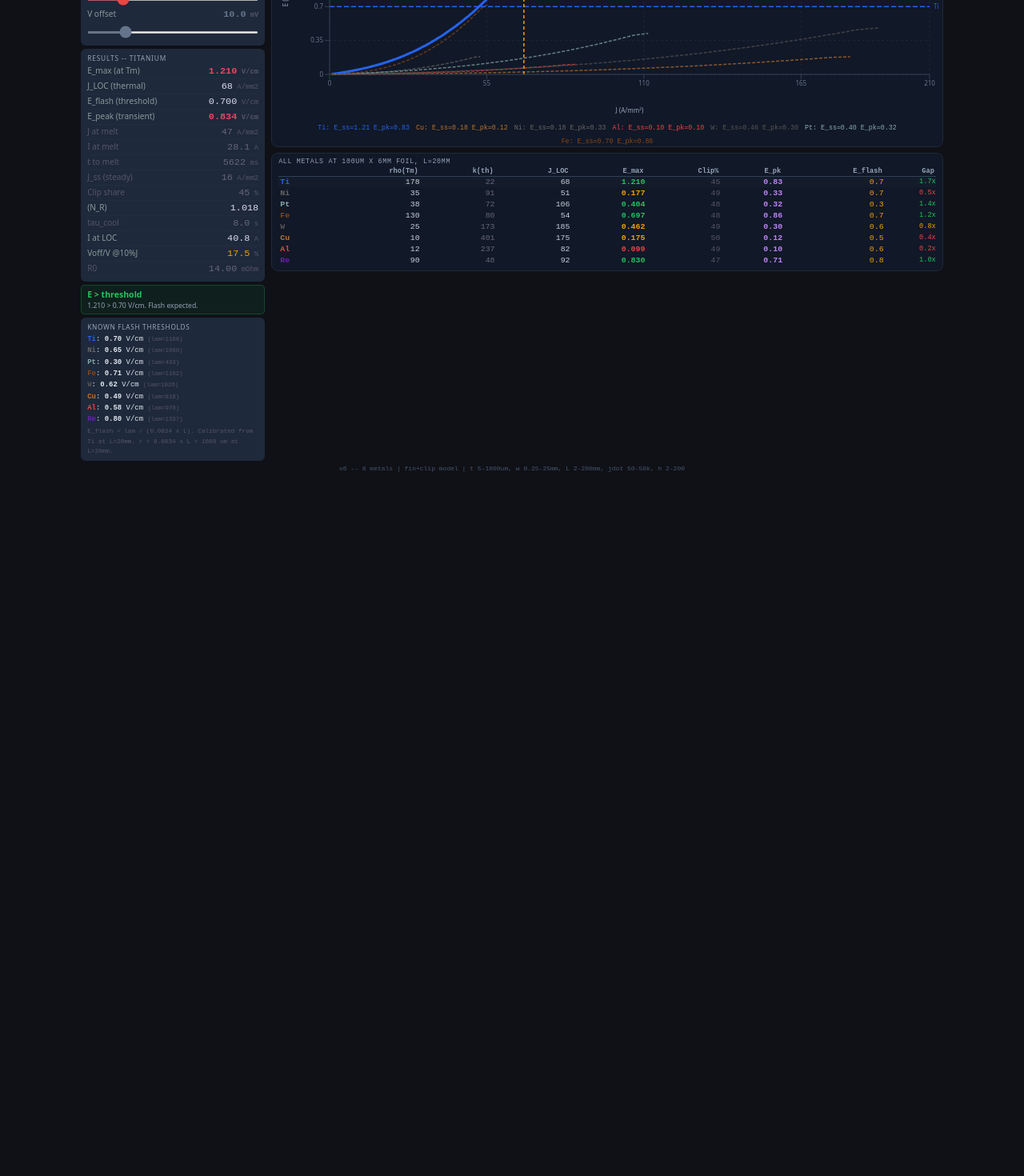
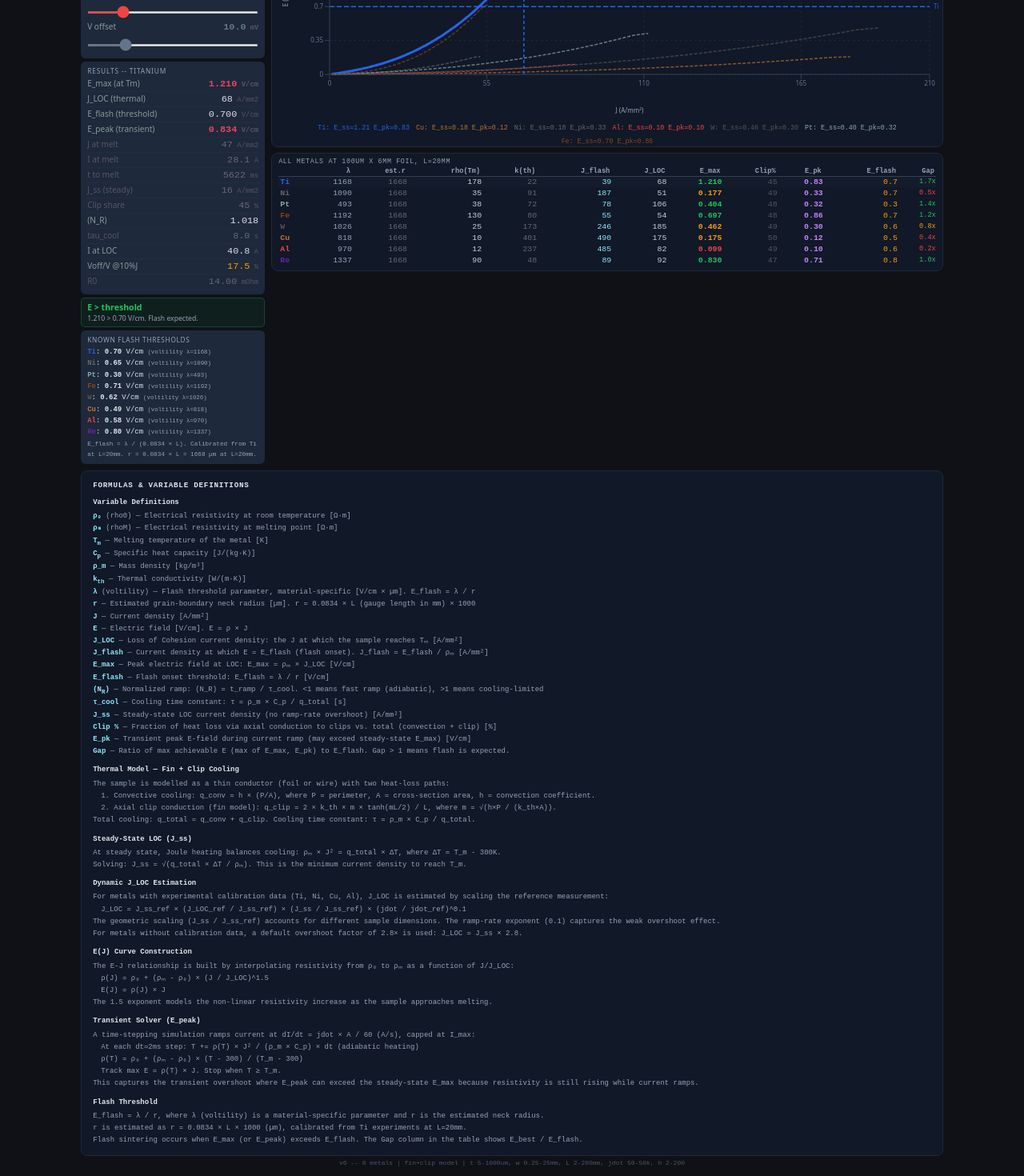
Before and after one commit to ricfulop/flash-process-window, a React (Vite) app: page / in a window 1280 px wide. Shown: the part 448-1918 px from the top of the page at 80% size. Before the commit the page ends 1049 px from the top, so only its background shows below. Built offline with nearby package versions, Linux system fonts and the light colour scheme.

Commit message:
v6: LOC color match, J_flash/voltility cols, formulas section, hide-exp toggle, lighter thresholds text

```diff
--- a/src/ProcessWindowV5.jsx
+++ b/src/ProcessWindowV5.jsx
@@ -247,6 +247,7 @@ export default function ProcessWindowV5() {
   var _h = useState(8); var hConv = _h[0]; var setHConv = _h[1];
   var _v = useState(10); var vOff = _v[0]; var setVOff = _v[1];
   var _im = useState(100); var Imax = _im[0]; var setImax = _im[1];
+  var _he = useState(false); var hideExp = _he[0]; var setHideExp = _he[1];
 
   var mp = DB[metal];
   var dum = geo === "wire" ? diam : 0;
@@ -266,9 +267,10 @@ export default function ProcessWindowV5() {
     var R0 = Am2 > 0 ? mp.rho0 * Lm / Am2 : 0;
     var clipPct = est.cool.qTot > 0 ? est.cool.qClip / est.cool.qTot * 100 : 0;
     var Ef = flashThreshold(mp.lam, gauge);
+    var Jflash = Ef > 0 && mp.rhoM > 0 ? (Ef * 100 / mp.rhoM) / 1e6 : 0;
     var trans = transientEpeak(mp, thick, width, dum, gauge, Imax, jdot, geo === "wire");
     return {
-      Jloc: Jloc, Emax: Emax, Ef: Ef, tr: tr, NR: NR, tau: est.cool.tau,
+      Jloc: Jloc, Emax: Emax, Ef: Ef, Jflash: Jflash, tr: tr, NR: NR, tau: est.cool.tau,
       Epeak: trans.Epeak, tMelt: trans.tMelt, Imelt: trans.Imelt, Jmelt: trans.Jmelt, dIdt: trans.dIdt,
       I: I, s10: s10, R0: R0, Jss: est.Jss, clipPct: clipPct
     };
@@ -280,7 +282,9 @@ export default function ProcessWindowV5() {
       var est = estimateJloc(m, geo, thick, width, dum, gauge, jdot, hConv);
       var pts = buildEJ(m, est.Jloc, 100);
       var tr = transientEpeak(DB[m], thick, width, dum, gauge, Imax, jdot, geo === "wire");
-      c[m] = { pts: pts, Jloc: est.Jloc, Emax: DB[m].rhoM * est.Jloc * 1e6 / 100, Epeak: tr.Epeak, Jmelt: tr.Jmelt, Ef: flashThreshold(DB[m].lam, gauge) };
+      var mEf = flashThreshold(DB[m].lam, gauge);
+      var mJflash = mEf > 0 && DB[m].rhoM > 0 ? (mEf * 100 / DB[m].rhoM) / 1e6 : 0;
+      c[m] = { pts: pts, Jloc: est.Jloc, Emax: DB[m].rhoM * est.Jloc * 1e6 / 100, Epeak: tr.Epeak, Jmelt: tr.Jmelt, Ef: mEf, Jflash: mJflash };
     });
     return c;
   }, [geo, thick, width, diam, gauge, jdot, hConv, dum, Imax]);
@@ -384,6 +388,15 @@ export default function ProcessWindowV5() {
         {/* LEFT */}
         <div style={{ display: "flex", flexDirection: "column", gap: 4 }}>
           <div style={{ background: "#1e293b", borderRadius: 6, padding: "6px 8px" }}>
+            <label style={{
+              display: "flex", alignItems: "center", gap: 5, cursor: "pointer",
+              fontSize: "0.52rem", color: "#94a3b8", marginBottom: 4
+            }}>
+              <input type="checkbox" checked={hideExp}
+                onChange={function () { setHideExp(!hideExp); }}
+                style={{ accentColor: "#e94560", width: 12, height: 12 }} />
+              Hide experimental calibration dataset
+            </label>
             <div style={{
               fontSize: "0.54rem", color: "#94a3b8", letterSpacing: "0.1em",
               textTransform: "uppercase", marginBottom: 2
@@ -474,12 +487,12 @@ export default function ProcessWindowV5() {
                   <div key={k}>
                     <span style={{ color: m.color, fontWeight: 700 }}>{k}</span>
                     {": "}<b>{ef.toFixed(2)}</b>{" V/cm "}
-                    <span style={{ color: "#556", fontSize: "0.46rem" }}>{"(lam=" + m.lam + ")"}</span>
+                    <span style={{ color: "#94a3b8", fontSize: "0.46rem" }}>{"(voltility \u03BB=" + m.lam + ")"}</span>
                   </div>
                 );
               })}
-              <div style={{ color: "#556", fontSize: "0.48rem", marginTop: 2 }}>
-                {"E_flash = lam / (0.0834 x L). Calibrated from Ti at L=20mm. r = 0.0834 x L = " + (R_FACTOR * gauge * 1000).toFixed(0) + " um at L=" + gauge + "mm."}
+              <div style={{ color: "#94a3b8", fontSize: "0.48rem", marginTop: 2 }}>
+                {"E_flash = \u03BB / (0.0834 \u00D7 L). Calibrated from Ti at L=20mm. r = 0.0834 \u00D7 L = " + (R_FACTOR * gauge * 1000).toFixed(0) + " \u00B5m at L=" + gauge + "mm."}
               </div>
             </div>
           </div>
@@ -519,13 +532,14 @@ export default function ProcessWindowV5() {
                     label={{ value: metal + " onset " + uc.Ef.toFixed(2), position: "right", style: { fontSize: 8, fill: mp.color } }} />
                 ) : null}
                 {uc.Emax > 0 && uc.Emax < 8 ? (
-                  <ReferenceLine y={uc.Emax} stroke="#f59e0b" strokeDasharray="3 3" strokeWidth={1}
-                    label={{ value: metal + " LOC " + uc.Emax.toFixed(2), position: "insideTopRight", style: { fontSize: 7, fill: "#f59e0b" } }} />
+                  <ReferenceLine y={uc.Emax} stroke={mp.color} strokeDasharray="3 3" strokeWidth={1}
+                    label={{ value: metal + " LOC " + uc.Emax.toFixed(2), position: "insideTopRight", style: { fontSize: 7, fill: mp.color } }} />
                 ) : null}
                 {metal !== "Ti" && flashThreshold(DB.Ti.lam, gauge) < 8 ? (
                   <ReferenceLine y={flashThreshold(DB.Ti.lam, gauge)} stroke="#2563eb40" strokeDasharray="4 4" strokeWidth={0.7}
                     label={{ value: "Ti " + flashThreshold(DB.Ti.lam, gauge).toFixed(2), position: "insideTopRight", style: { fontSize: 6, fill: "#2563eb60" } }} />
                 ) : null}
+                {!hideExp ? (
                   <Scatter data={scatter.filter(function (d) { return !d.isUser; })}>
                     {scatter.filter(function (d) { return !d.isUser; }).map(function (d, i) {
                       return <Cell key={i}
@@ -534,6 +548,7 @@ export default function ProcessWindowV5() {
                         strokeWidth={2} r={d.flash ? 6 : 4} />;
                     })}
                   </Scatter>
+                ) : null}
                 <Scatter data={scatter.filter(function (d) { return d.isUser; })}>
                   {scatter.filter(function (d) { return d.isUser; }).map(function (d, i) {
                     return <Cell key={i} fill={fa.c} stroke="#fff" strokeWidth={2.5} r={8} />;
@@ -545,7 +560,7 @@ export default function ProcessWindowV5() {
               display: "flex", gap: 6, justifyContent: "center", flexWrap: "wrap",
               fontSize: "0.55rem", fontFamily: FONT_M, color: "#64748b"
             }}>
-              {["Ti", "Cu", "Ni", "Al"].map(function (k) {
+              {!hideExp ? ["Ti", "Cu", "Ni", "Al"].map(function (k) {
                 return (
                   <span key={k} style={{ display: "flex", alignItems: "center", gap: 2 }}>
                     <span style={{
@@ -555,13 +570,15 @@ export default function ProcessWindowV5() {
                     {k}
                   </span>
                 );
-              })}
+              }) : null}
+              {!hideExp ? (
                 <span style={{ display: "flex", alignItems: "center", gap: 2 }}>
                   <span style={{
                     width: 6, height: 6, borderRadius: "50%", background: "#22c55e",
                     display: "inline-block"
                   }} />{" flash"}
                 </span>
+              ) : null}
               <span style={{ display: "flex", alignItems: "center", gap: 2 }}>
                 <span style={{
                   width: 8, height: 8, borderRadius: "50%", background: fa.c,
@@ -605,8 +622,8 @@ export default function ProcessWindowV5() {
                     label={{ value: metal + " onset " + uc.Ef.toFixed(2), position: "right", style: { fontSize: 8, fill: mp.color } }} />
                 ) : null}
                 {uc.Jloc > 0 && uc.Jloc < Math.ceil(maxJ / 10) * 10 ? (
-                  <ReferenceLine x={Math.round(uc.Jloc * 10) / 10} stroke="#f59e0b" strokeDasharray="4 3" strokeWidth={1.5}
-                    label={{ value: metal + " LOC " + uc.Jloc.toFixed(0), position: "insideTopRight", style: { fontSize: 8, fill: "#f59e0b" } }} />
+                  <ReferenceLine x={Math.round(uc.Jloc * 10) / 10} stroke={mp.color} strokeDasharray="4 3" strokeWidth={1.5}
+                    label={{ value: metal + " LOC " + uc.Jloc.toFixed(0), position: "insideTopRight", style: { fontSize: 8, fill: mp.color } }} />
                 ) : null}
                 {metal !== "Ti" && flashThreshold(DB.Ti.lam, gauge) < 8 ? (
                   <ReferenceLine y={flashThreshold(DB.Ti.lam, gauge)} stroke="#2563eb40" strokeDasharray="4 4" strokeWidth={0.7} />
@@ -647,8 +664,11 @@ export default function ProcessWindowV5() {
               <thead>
                 <tr style={{ borderBottom: "1px solid #334155", color: "#94a3b8", fontSize: "0.54rem" }}>
                   <th style={{ textAlign: "left", padding: "1px 2px" }}>{""}</th>
+                  <th style={{ textAlign: "right", padding: "1px 2px" }}>{"\u03BB"}</th>
+                  <th style={{ textAlign: "right", padding: "1px 2px" }}>{"est.r"}</th>
                   <th style={{ textAlign: "right", padding: "1px 2px" }}>{"rho(Tm)"}</th>
                   <th style={{ textAlign: "right", padding: "1px 2px" }}>{"k(th)"}</th>
+                  <th style={{ textAlign: "right", padding: "1px 2px" }}>J_flash</th>
                   <th style={{ textAlign: "right", padding: "1px 2px" }}>J_LOC</th>
                   <th style={{ textAlign: "right", padding: "1px 2px" }}>E_max</th>
                   <th style={{ textAlign: "right", padding: "1px 2px" }}>Clip%</th>
@@ -666,6 +686,8 @@ export default function ProcessWindowV5() {
                   var tr_res = transientEpeak(m, thick, width, dum, gauge, Imax, jdot, geo === "wire");
                   var tr_E = tr_res.Epeak;
                   var ef = flashThreshold(m.lam, gauge);
+                  var Jfl = ef > 0 && m.rhoM > 0 ? (ef * 100 / m.rhoM) / 1e6 : 0;
+                  var rEst = R_FACTOR * gauge * 1000;
                   var Ebest = Math.max(E, tr_E);
                   var gap = ef != null ? (Ebest / ef) : null;
                   var ok = ef != null ? gap > 0.8 : Ebest > 0.5;
@@ -675,8 +697,11 @@ export default function ProcessWindowV5() {
                       background: k === metal ? "rgba(30,41,59,0.25)" : "transparent"
                     }}>
                       <td style={{ padding: "1px 2px", color: m.color, fontWeight: 700 }}>{k}</td>
+                      <td style={{ textAlign: "right", color: "#94a3b8" }}>{m.lam}</td>
+                      <td style={{ textAlign: "right", color: "#667" }}>{rEst.toFixed(0)}</td>
                       <td style={{ textAlign: "right" }}>{(m.rhoM * 1e8).toFixed(0)}</td>
                       <td style={{ textAlign: "right", color: "#667" }}>{m.k_th.toFixed(0)}</td>
+                      <td style={{ textAlign: "right", color: "#8be9fd" }}>{Jfl.toFixed(0)}</td>
                       <td style={{ textAlign: "right" }}>{est.Jloc.toFixed(0)}</td>
                       <td style={{
                         textAlign: "right", fontWeight: 700,
@@ -699,6 +724,87 @@ export default function ProcessWindowV5() {
           </div>
         </div>
       </div>
+      {/* Formulas & Definitions */}
+      <div style={{
+        background: "#111827", borderRadius: 8, padding: "10px 14px", marginTop: "0.5rem",
+        border: "1px solid #1e293b", fontSize: "0.56rem", fontFamily: FONT_M,
+        color: "#94a3b8", lineHeight: 1.7
+      }}>
+        <div style={{
+          fontSize: "0.58rem", color: "#e2e8f0", fontWeight: 700,
+          letterSpacing: "0.08em", textTransform: "uppercase", marginBottom: 6
+        }}>Formulas & Variable Definitions</div>
+
+        <div style={{ marginBottom: 8 }}>
+          <div style={{ color: "#e2e8f0", fontWeight: 600, marginBottom: 2 }}>Variable Definitions</div>
+          <div><b style={{ color: "#8be9fd" }}>{"\u03C1\u2080"}</b>{" (rho0) — Electrical resistivity at room temperature [\u03A9\u00B7m]"}</div>
+          <div><b style={{ color: "#8be9fd" }}>{"\u03C1\u2098"}</b>{" (rhoM) — Electrical resistivity at melting point [\u03A9\u00B7m]"}</div>
+          <div><b style={{ color: "#8be9fd" }}>T<sub>m</sub></b>{" — Melting temperature of the metal [K]"}</div>
+          <div><b style={{ color: "#8be9fd" }}>C<sub>p</sub></b>{" — Specific heat capacity [J/(kg\u00B7K)]"}</div>
+          <div><b style={{ color: "#8be9fd" }}>{"\u03C1_m"}</b>{" — Mass density [kg/m\u00B3]"}</div>
+          <div><b style={{ color: "#8be9fd" }}>k<sub>th</sub></b>{" — Thermal conductivity [W/(m\u00B7K)]"}</div>
+          <div><b style={{ color: "#8be9fd" }}>{"\u03BB"}</b>{" (voltility) — Flash threshold parameter, material-specific [V/cm \u00D7 \u00B5m]. E_flash = \u03BB / r"}</div>
+          <div><b style={{ color: "#8be9fd" }}>r</b>{" — Estimated grain-boundary neck radius [\u00B5m]. r = 0.0834 \u00D7 L (gauge length in mm) \u00D7 1000"}</div>
+          <div><b style={{ color: "#8be9fd" }}>J</b>{" — Current density [A/mm\u00B2]"}</div>
+          <div><b style={{ color: "#8be9fd" }}>E</b>{" — Electric field [V/cm]. E = \u03C1 \u00D7 J"}</div>
+          <div><b style={{ color: "#8be9fd" }}>J_LOC</b>{" — Loss of Cohesion current density: the J at which the sample reaches T\u2098 [A/mm\u00B2]"}</div>
+          <div><b style={{ color: "#8be9fd" }}>J_flash</b>{" — Current density at which E = E_flash (flash onset). J_flash = E_flash / \u03C1\u2098 [A/mm\u00B2]"}</div>
+          <div><b style={{ color: "#8be9fd" }}>E_max</b>{" — Peak electric field at LOC: E_max = \u03C1\u2098 \u00D7 J_LOC [V/cm]"}</div>
+          <div><b style={{ color: "#8be9fd" }}>E_flash</b>{" — Flash onset threshold: E_flash = \u03BB / r [V/cm]"}</div>
+          <div><b style={{ color: "#8be9fd" }}>(N<sub>R</sub>)</b>{" — Normalized ramp: (N_R) = t_ramp / \u03C4_cool. <1 means fast ramp (adiabatic), >1 means cooling-limited"}</div>
+          <div><b style={{ color: "#8be9fd" }}>{"\u03C4_cool"}</b>{" — Cooling time constant: \u03C4 = \u03C1_m \u00D7 C_p / q_total [s]"}</div>
+          <div><b style={{ color: "#8be9fd" }}>J_ss</b>{" — Steady-state LOC current density (no ramp-rate overshoot) [A/mm\u00B2]"}</div>
+          <div><b style={{ color: "#8be9fd" }}>Clip %</b>{" — Fraction of heat loss via axial conduction to clips vs. total (convection + clip) [%]"}</div>
+          <div><b style={{ color: "#8be9fd" }}>E_pk</b>{" — Transient peak E-field during current ramp (may exceed steady-state E_max) [V/cm]"}</div>
+          <div><b style={{ color: "#8be9fd" }}>Gap</b>{" — Ratio of max achievable E (max of E_max, E_pk) to E_flash. Gap > 1 means flash is expected."}</div>
+        </div>
+
+        <div style={{ marginBottom: 8 }}>
+          <div style={{ color: "#e2e8f0", fontWeight: 600, marginBottom: 2 }}>Thermal Model — Fin + Clip Cooling</div>
+          <div>{"The sample is modelled as a thin conductor (foil or wire) with two heat-loss paths:"}</div>
+          <div style={{ paddingLeft: 10 }}>{"1. Convective cooling: q_conv = h \u00D7 (P/A), where P = perimeter, A = cross-section area, h = convection coefficient."}</div>
+          <div style={{ paddingLeft: 10 }}>{"2. Axial clip conduction (fin model): q_clip = 2 \u00D7 k_th \u00D7 m \u00D7 tanh(mL/2) / L, where m = \u221A(h\u00D7P / (k_th\u00D7A))."}</div>
+          <div>{"Total cooling: q_total = q_conv + q_clip. Cooling time constant: \u03C4 = \u03C1_m \u00D7 C_p / q_total."}</div>
+        </div>
+
+        <div style={{ marginBottom: 8 }}>
+          <div style={{ color: "#e2e8f0", fontWeight: 600, marginBottom: 2 }}>Steady-State LOC (J_ss)</div>
+          <div>{"At steady state, Joule heating balances cooling: \u03C1\u2098 \u00D7 J\u00B2 = q_total \u00D7 \u0394T, where \u0394T = T_m - 300K."}</div>
+          <div>{"Solving: J_ss = \u221A(q_total \u00D7 \u0394T / \u03C1\u2098). This is the minimum current density to reach T_m."}</div>
+        </div>
+
+        <div style={{ marginBottom: 8 }}>
+          <div style={{ color: "#e2e8f0", fontWeight: 600, marginBottom: 2 }}>Dynamic J_LOC Estimation</div>
+          <div>{"For metals with experimental calibration data (Ti, Ni, Cu, Al), J_LOC is estimated by scaling the reference measurement:"}</div>
+          <div style={{ paddingLeft: 10 }}>{"J_LOC = J_ss_ref \u00D7 (J_LOC_ref / J_ss_ref) \u00D7 (J_ss / J_ss_ref) \u00D7 (jdot / jdot_ref)^0.1"}</div>
+          <div>{"The geometric scaling (J_ss / J_ss_ref) accounts for different sample dimensions. The ramp-rate exponent (0.1) captures the weak overshoot effect."}</div>
+          <div>{"For metals without calibration data, a default overshoot factor of 2.8\u00D7 is used: J_LOC = J_ss \u00D7 2.8."}</div>
+        </div>
+
+        <div style={{ marginBottom: 8 }}>
+          <div style={{ color: "#e2e8f0", fontWeight: 600, marginBottom: 2 }}>E(J) Curve Construction</div>
+          <div>{"The E-J relationship is built by interpolating resistivity from \u03C1\u2080 to \u03C1\u2098 as a function of J/J_LOC:"}</div>
+          <div style={{ paddingLeft: 10 }}>{"\u03C1(J) = \u03C1\u2080 + (\u03C1\u2098 - \u03C1\u2080) \u00D7 (J / J_LOC)^1.5"}</div>
+          <div style={{ paddingLeft: 10 }}>{"E(J) = \u03C1(J) \u00D7 J"}</div>
+          <div>{"The 1.5 exponent models the non-linear resistivity increase as the sample approaches melting."}</div>
+        </div>
+
+        <div style={{ marginBottom: 8 }}>
+          <div style={{ color: "#e2e8f0", fontWeight: 600, marginBottom: 2 }}>Transient Solver (E_peak)</div>
+          <div>{"A time-stepping simulation ramps current at dI/dt = jdot \u00D7 A / 60 (A/s), capped at I_max:"}</div>
+          <div style={{ paddingLeft: 10 }}>{"At each dt=2ms step: T += \u03C1(T) \u00D7 J\u00B2 / (\u03C1_m \u00D7 C_p) \u00D7 dt (adiabatic heating)"}</div>
+          <div style={{ paddingLeft: 10 }}>{"\u03C1(T) = \u03C1\u2080 + (\u03C1\u2098 - \u03C1\u2080) \u00D7 (T - 300) / (T_m - 300)"}</div>
+          <div style={{ paddingLeft: 10 }}>{"Track max E = \u03C1(T) \u00D7 J. Stop when T \u2265 T_m."}</div>
+          <div>{"This captures the transient overshoot where E_peak can exceed the steady-state E_max because resistivity is still rising while current ramps."}</div>
+        </div>
+
+        <div>
+          <div style={{ color: "#e2e8f0", fontWeight: 600, marginBottom: 2 }}>Flash Threshold</div>
+          <div>{"E_flash = \u03BB / r, where \u03BB (voltility) is a material-specific parameter and r is the estimated neck radius."}</div>
+          <div>{"r is estimated as r = 0.0834 \u00D7 L \u00D7 1000 (\u00B5m), calibrated from Ti experiments at L=20mm."}</div>
+          <div>{"Flash sintering occurs when E_max (or E_peak) exceeds E_flash. The Gap column in the table shows E_best / E_flash."}</div>
+        </div>
+      </div>
       <div style={{
         textAlign: "center", marginTop: "0.3rem", fontSize: "0.5rem",
         fontFamily: FONT_M, color: "#475569"
```
Lines whose indentation alone changed are shown as unchanged.
